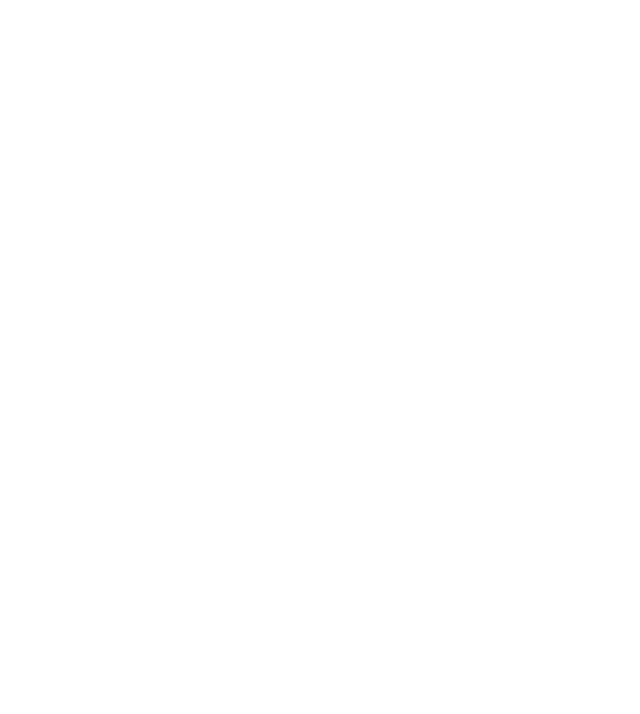
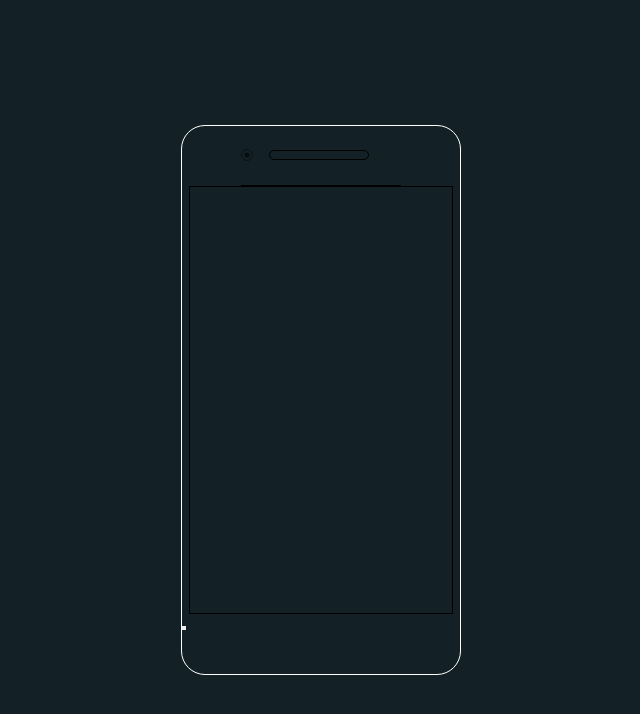
Before and after one commit to Marcelo1080p/iphone-8-plus, a React (Create React App) app: page / in a window 1280 px wide. Shown: the top 714 px of the page, without its empty margins (319-959 px from the left). Built offline with nearby package versions, Linux system fonts and the light colour scheme.

Commit message:
componente button criado

```diff
--- a/src/App.js
+++ b/src/App.js
@@ -1,9 +1,10 @@
 import React from "react";
-
+import IPHONE from "./components/IPHONE/index";
+import "./Global.css"
 function App() {
   return (
     <div className="App">
-
+      <IPHONE/>
     </div>
   );
 }
--- /dev/null
+++ b/src/Global.css
@@ -0,0 +1,13 @@
+* {
+    padding: 0;
+    margin: 0;
+    box-sizing: border-box;
+}
+
+body {
+    min-height: 100vh;
+    background-color: #132126;
+    display: flex;
+    justify-content: center;
+    align-items: center;
+}
--- /dev/null
+++ b/src/components/BOTAO/index.jsx
@@ -0,0 +1,7 @@
+import React from "react";
+
+const BOTAO = (props) => {
+  return <button type={props.type}>{props.nome}</button>;
+};
+
+export default BOTAO;
--- a/src/components/IPHONE/IPHONE.CSS
+++ b/src/components/IPHONE/IPHONE.CSS
@@ -0,0 +1,70 @@
+*  {
+    padding: 0;
+    margin: 0;
+    box-sizing: border-box;
+}
+
+main {
+    display: flex;
+    flex-direction: column;
+    justify-content: center;
+    align-items: center;
+    border: 1px solid white;
+    height: 550px;
+    width: 280px;
+    border-radius: 24px;
+    overflow: hidden;
+}
+
+main header {
+    border-bottom: 1px solid;
+    height: 60px;
+    display: flex;
+    justify-content: center;
+    align-items: center;
+
+}
+main header .containerHeader {
+    display: flex;
+    align-items: center;
+    gap: 1rem;
+    width: 160px;
+    height: 20px;
+}
+
+.containerHeader .camera {
+    position: relative;
+    width: 12px;
+    height: 12px;
+    border-radius: 50%;
+    border: 1px solid rgba(0, 0, 0, 0.445);
+}
+
+.containerHeader .camera::before {
+    content: "";
+    position: absolute;
+    transform: translate(50%, 50%);
+    width: 5px;
+    height: 5px;
+    border-radius: 50%;
+    background-color: rgba(0, 0, 0, 0.63);
+}
+
+.containerHeader .saidaAudio {
+    width: 100px;
+    height: 10px;
+    border: 1px solid;
+    border-radius: 24px;
+}
+
+main section {
+    width: 95%;
+
+    border: 1px solid;
+    height: 430px;
+}
+
+main footer {
+    height: 60px;
+    width: 100%;
+}
--- a/src/components/IPHONE/index.jsX
+++ b/src/components/IPHONE/index.jsX
@@ -1,10 +1,20 @@
 import React from "react";
-import "./IPHONE.CSS";
+import BOTAO from "../BOTAO";
+import "./IPHONE.css";
 
 const IPHONE = () => {
     return (
         <main>
-            <header></header>
+            <header>
+                <div className="containerHeader">
+                    <p className="camera"></p>
+                    <p className="saidaAudio"></p>
+                </div>
+            </header>
+            <section></section>
+            <footer>
+                <BOTAO type="button" />
+            </footer>
         </main>
     )
 
```
